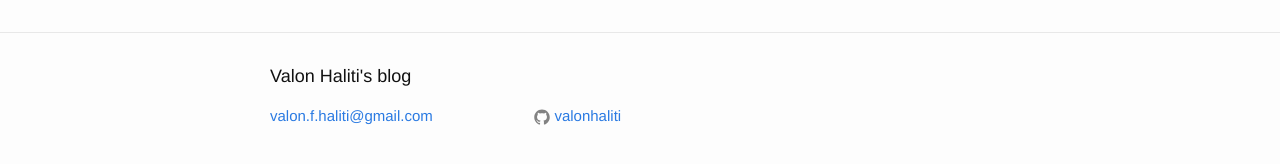
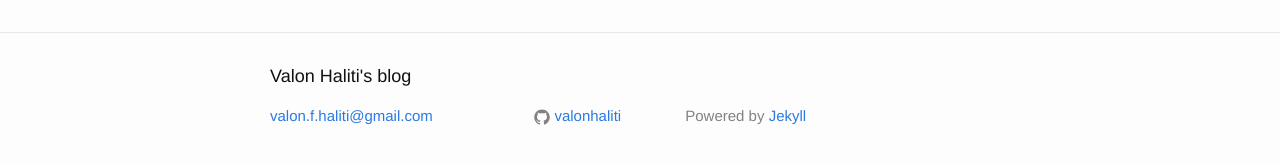
Before and after one commit to valonhaliti/valonhaliti.github.io, a Jekyll site: the page built from about.md, in a window 1280 px wide. Shown: the part 267-431 px from the top of the page. Built offline with Jekyll 4.4.1, drawn with Linux system fonts in a browser that asks for light colours.

Commit message:
Update footer.html

```diff
--- a/_includes/footer.html
+++ b/_includes/footer.html
@@ -23,7 +23,7 @@
       </div>
 
       <div class="footer-col footer-col-3">
-        <!--<p>Made with love/p> -->
+       <span class="pull-right">Powered by <a href="https://jekyllrb.com/">Jekyll</a></span>
       </div>
     </div>
 
```
